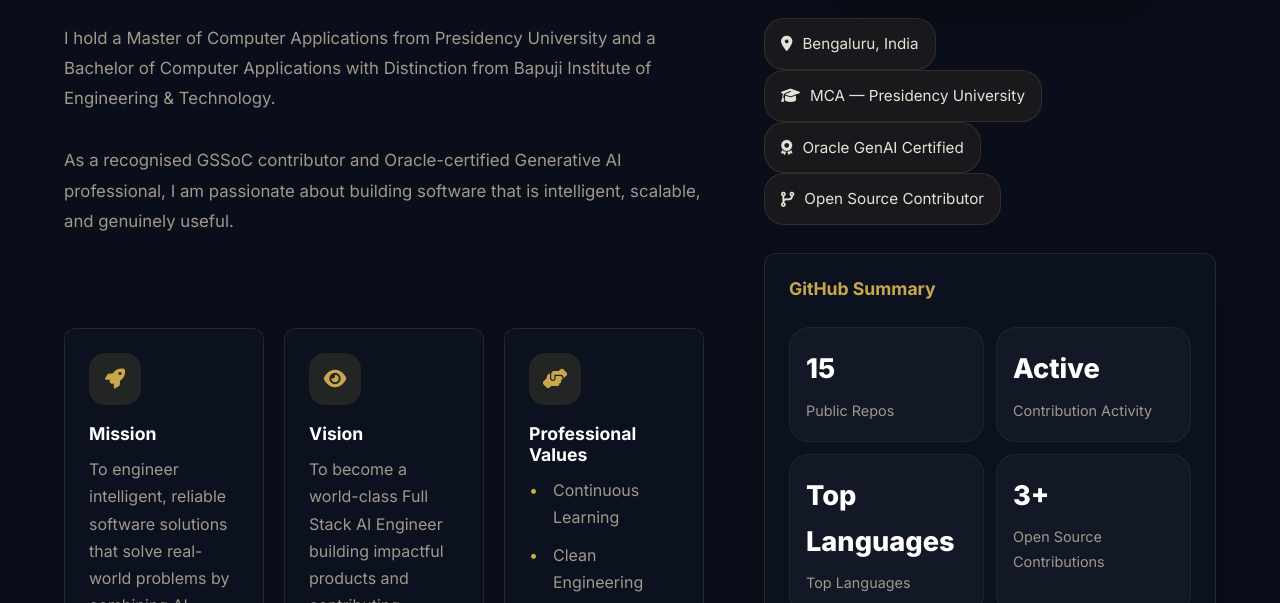
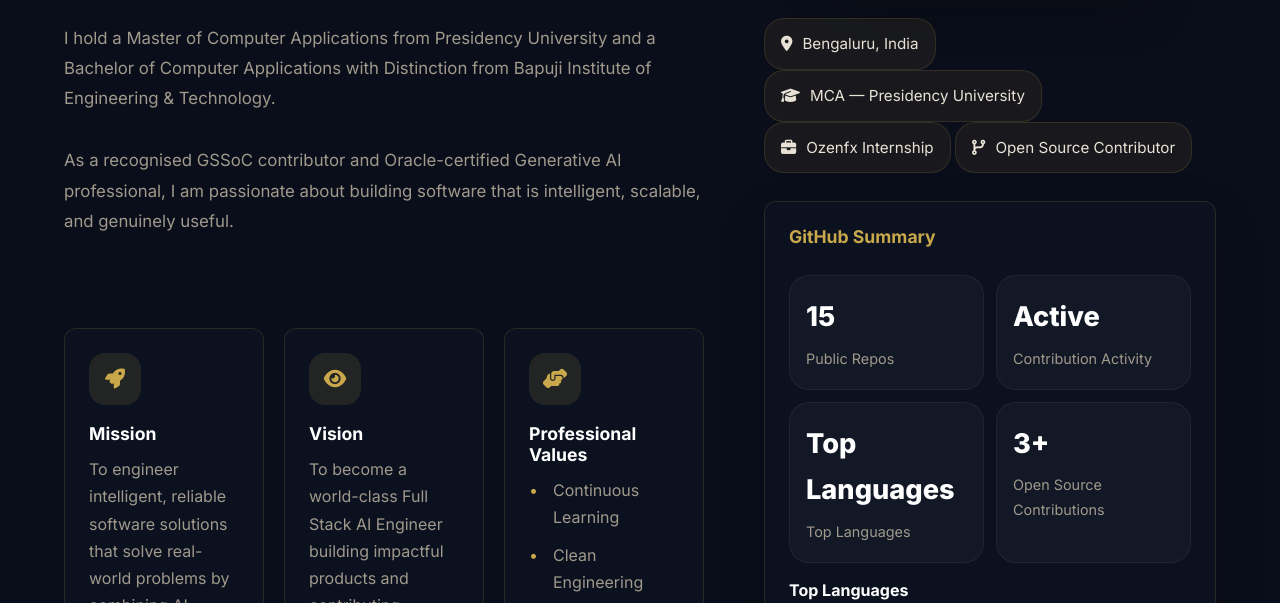
Before and after one commit to syedaqurrath/syedaqurrath.github.io, a plain HTML site: page index.html in a window 1280 px wide. Shown: the part 1519-2122 px from the top of the page. Drawn offline with Linux system fonts and the light colour scheme; no server answers; animation ran at ten frames a second.

Commit message:
Update about section badge: replace Oracle GenAI Certified with Ozenfx Internship

```diff
--- a/index.html
+++ b/index.html
@@ -181,7 +181,7 @@
                     <div class="about-badges reveal">
                         <span class="about-pill"><i class="fas fa-map-marker-alt"></i> Bengaluru, India</span>
                         <span class="about-pill"><i class="fas fa-graduation-cap"></i> MCA — Presidency University</span>
-                        <span class="about-pill"><i class="fas fa-award"></i> Oracle GenAI Certified</span>
+                        <span class="about-pill"><i class="fas fa-briefcase"></i> Ozenfx Internship</span>
                         <span class="about-pill"><i class="fas fa-code-branch"></i> Open Source Contributor</span>
                     </div>
                     <div id="github-summary" class="github-summary glass-card reveal">
```
